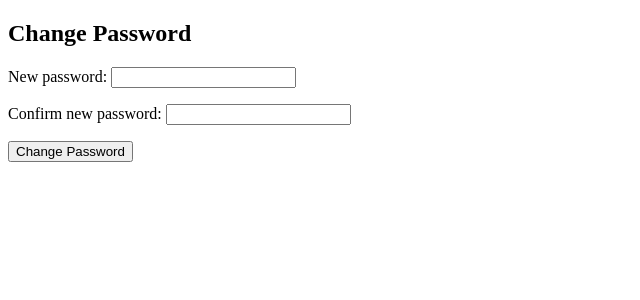
After one commit to pourya90091/pourya90091Website, a Django app: page /accounts/change_password/000 in a window 1280 px wide. The commit adds this page. Shown: the top 300 px of the page, without its empty margins (0-640 px from the left). Run offline with Django 5.2, Linux system fonts and the light colour scheme; tables that the repository leaves empty hold one stand-in row (values such as "Sample post").

Commit message:
feat: Password Recovery

```diff
--- a/accounts/forms.py
+++ b/accounts/forms.py
@@ -15,3 +15,12 @@ class LoginForm(forms.Form):
 
 class LogoutForm(forms.Form):
     password = forms.CharField(max_length=128, required=True)
+
+
+class RecoverPasswordForm(forms.Form):
+    email = forms.EmailField(max_length=128, required=True)
+
+
+class ChangePasswordForm(forms.Form):
+    new_password = forms.CharField(max_length=128, required=True)
+    confirm_new_password = forms.CharField(max_length=128, required=True)
--- a/accounts/urls.py
+++ b/accounts/urls.py
@@ -7,4 +7,6 @@ urlpatterns = [
     path("logout", views.LogoutView.as_view(), name="logout"),
     path("verification", views.EmailVerificationView.as_view(), name="email_verification"),
     path("activate/<str:activate_code>", views.ActivateView.as_view(), name="activate_account"),
+    path("recover_password", views.RecoverPasswordView.as_view(), name="recover_password"),
+    path("change_password/<str:activate_code>", views.ChangePasswordView.as_view(), name="change_password"),
 ]
--- a/accounts/views.py
+++ b/accounts/views.py
@@ -6,7 +6,7 @@ from django.urls import reverse
 # from accounts.models import User
 from django.views import View
 from django.http import HttpRequest, Http404
-from accounts.forms import SignUpForm, LoginForm, LogoutForm
+from accounts.forms import SignUpForm, LoginForm, LogoutForm, RecoverPasswordForm, ChangePasswordForm
 from utils.authorize import check_user_logged_in, redirect_logged_in_user
 from utils.email import send_email
 from dotenv import load_dotenv
@@ -169,3 +169,73 @@ class ActivateView(View):
 
         messages.add_message(req, messages.SUCCESS, msg)
         return redirect(reverse("dashboard"))
+
+
+class RecoverPasswordView(View):
+    def get(self, req: HttpRequest):
+        return render(req, "accounts/recover_password.html", {
+            "recover_password_form": RecoverPasswordForm()
+        })
+
+    def post(self, req: HttpRequest):
+        recover_password_form = RecoverPasswordForm(req.POST)
+        if recover_password_form.is_valid():
+            email = recover_password_form.cleaned_data.get("email")
+
+            user = User.objects.filter(email__iexact=email).first()
+            url = f"{BASE_URL}{reverse('change_password', args=[user.activate_code])}"
+            send_email("Recover Password", email, {"url": url}, "email/recover_password.html")
+            messages.add_message(req, messages.SUCCESS, "Check your mailbox.")
+
+            return redirect(reverse("index"))
+
+        return render(req, "accounts/recover_password.html", {
+            "recover_password_form": recover_password_form
+        })
+
+
+class ChangePasswordView(View):
+    def check_activate_code(func):
+        def wrapper(*args, **kwargs):
+            activate_code = kwargs["activate_code"]
+            user_exists = User.objects.filter(activate_code__iexact=activate_code).exists()
+            if not user_exists:
+                raise Http404()
+            return func(*args, **kwargs)
+        return wrapper
+
+    @check_activate_code
+    def get(self, req: HttpRequest, activate_code):
+        return render(req, "accounts/change_password.html", {
+            "change_password_form": ChangePasswordForm()
+        })
+
+    @check_activate_code
+    def post(self, req: HttpRequest, activate_code):
+        def data_validation():
+            data_is_valid = True
+
+            if new_password != confirm_new_password:
+                change_password_form.add_error("new_password", "New password not confirmed correctly.")
+                data_is_valid = False
+
+            return data_is_valid
+
+
+        change_password_form = ChangePasswordForm(req.POST)
+        if change_password_form.is_valid():
+            new_password = change_password_form.cleaned_data.get("new_password")
+            confirm_new_password = change_password_form.cleaned_data.get("confirm_new_password")
+
+            data_is_valid = data_validation()
+            if data_is_valid:
+                user = User.objects.filter(activate_code__iexact=activate_code).first()
+                user.set_password(new_password)
+                user.activate_code = get_random_string(64)
+                user.save()
+
+                return redirect(reverse("index"))
+
+        return render(req, "accounts/change_password.html", {
+            "change_password_form": change_password_form
+        })
--- /dev/null
+++ b/templates/accounts/change_password.html
@@ -0,0 +1,12 @@
+{% extends 'layout.html' %}
+
+{% block title %}Change Password Page{% endblock %}
+
+{% block body %}
+  <h2>Change Password</h2>
+  <form method="post" novalidate>
+    {% csrf_token %}
+    {{ change_password_form.as_p }}
+    <button type="submit">Change Password</button>
+  </form>
+{% endblock %}
--- a/templates/accounts/login.html
+++ b/templates/accounts/login.html
@@ -9,4 +9,5 @@
     {{ login_form.as_p }}
     <button type="submit">Log In</button>
   </form>
+  <a href="{% url 'recover_password' %}">Recover Password</a>
 {% endblock %}
--- /dev/null
+++ b/templates/email/recover_password.html
@@ -0,0 +1,5 @@
+<div>
+    <h2>Recover Password</h2>
+    <hr>
+    <a href="{{url}}">Click here to change your password</a>
+</div>
```
Also changed, not shown: templates/accounts/recover_password.html (added, +12 -0 lines).
